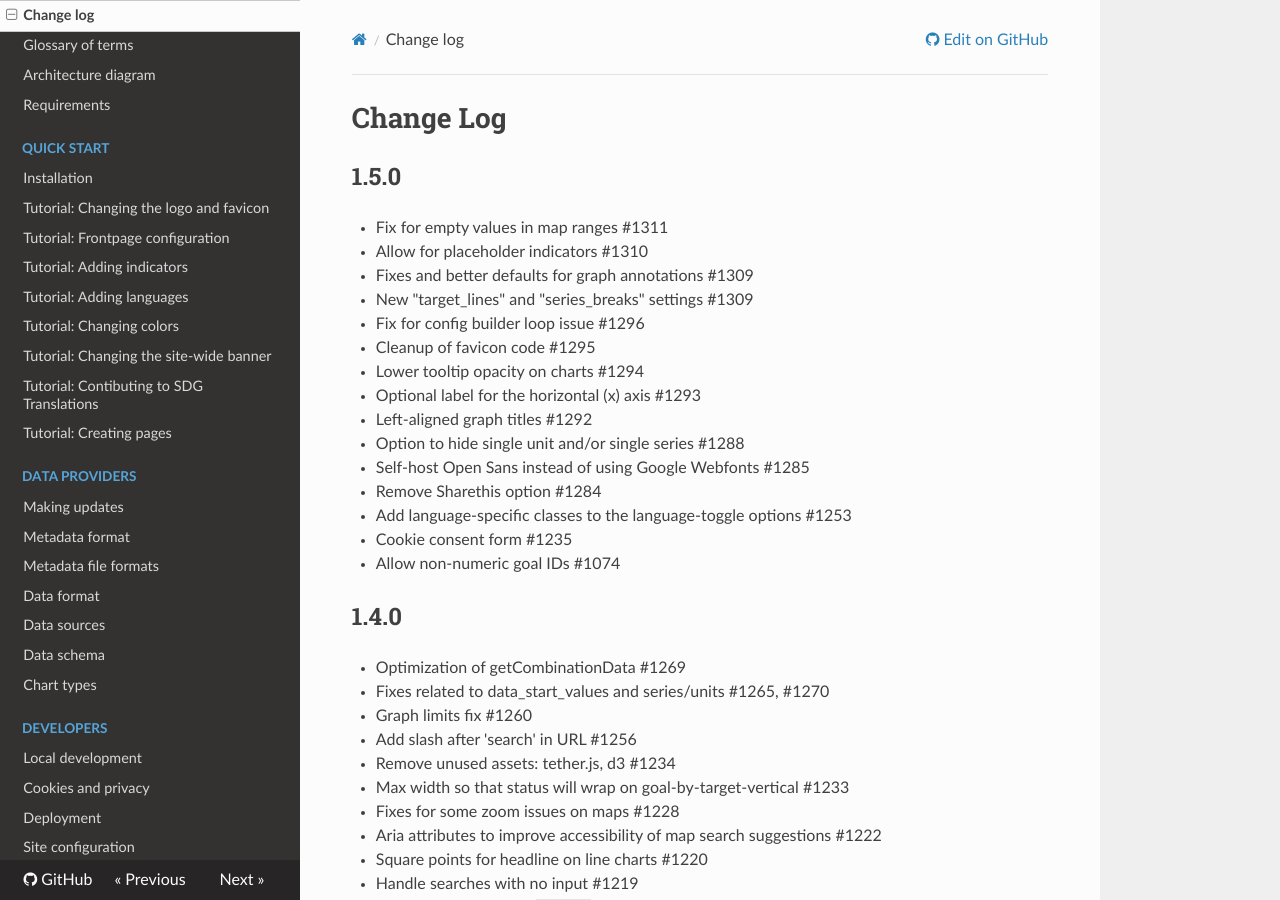
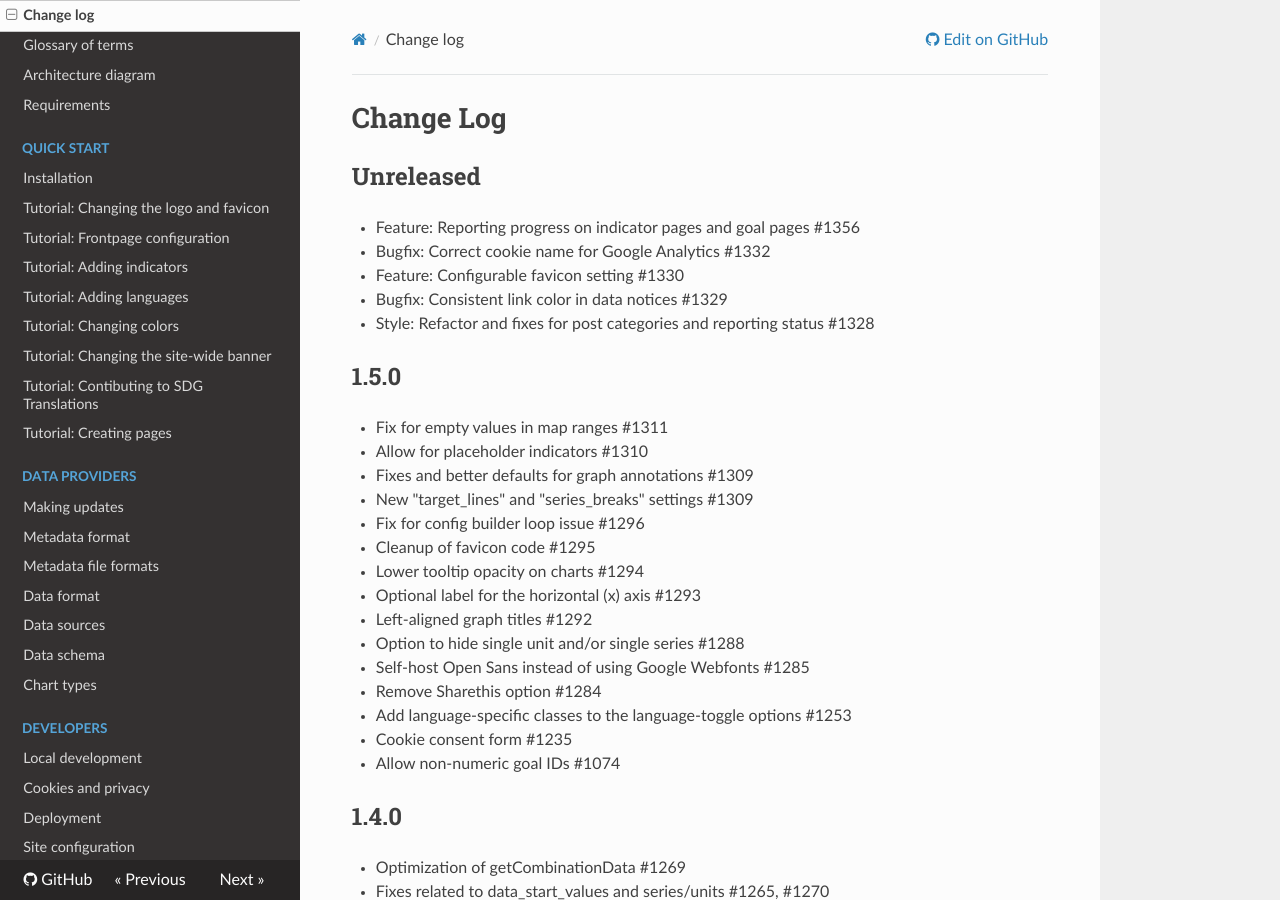
Before and after one commit to open-sdg/open-sdg, an MkDocs documentation site: the page built from docs/changelog.md, in a window 1280 px wide and 900 px high. Built offline with MkDocs 1.6.1, drawn with Linux system fonts in a browser that asks for light colours; nearby versions of some CDN libraries; old or Windows-style settings are respelled for this version of MkDocs.

Commit message:
Changelog

```diff
--- a/docs/changelog.md
+++ b/docs/changelog.md
@@ -1,4 +1,12 @@
 <h1>Change Log</h1>
+
+## Unreleased
+
+* Feature: Reporting progress on indicator pages and goal pages #1356
+* Bugfix: Correct cookie name for Google Analytics #1332
+* Feature: Configurable favicon setting #1330
+* Bugfix: Consistent link color in data notices #1329
+* Style: Refactor and fixes for post categories and reporting status #1328
 
 ## 1.5.0
 
```
